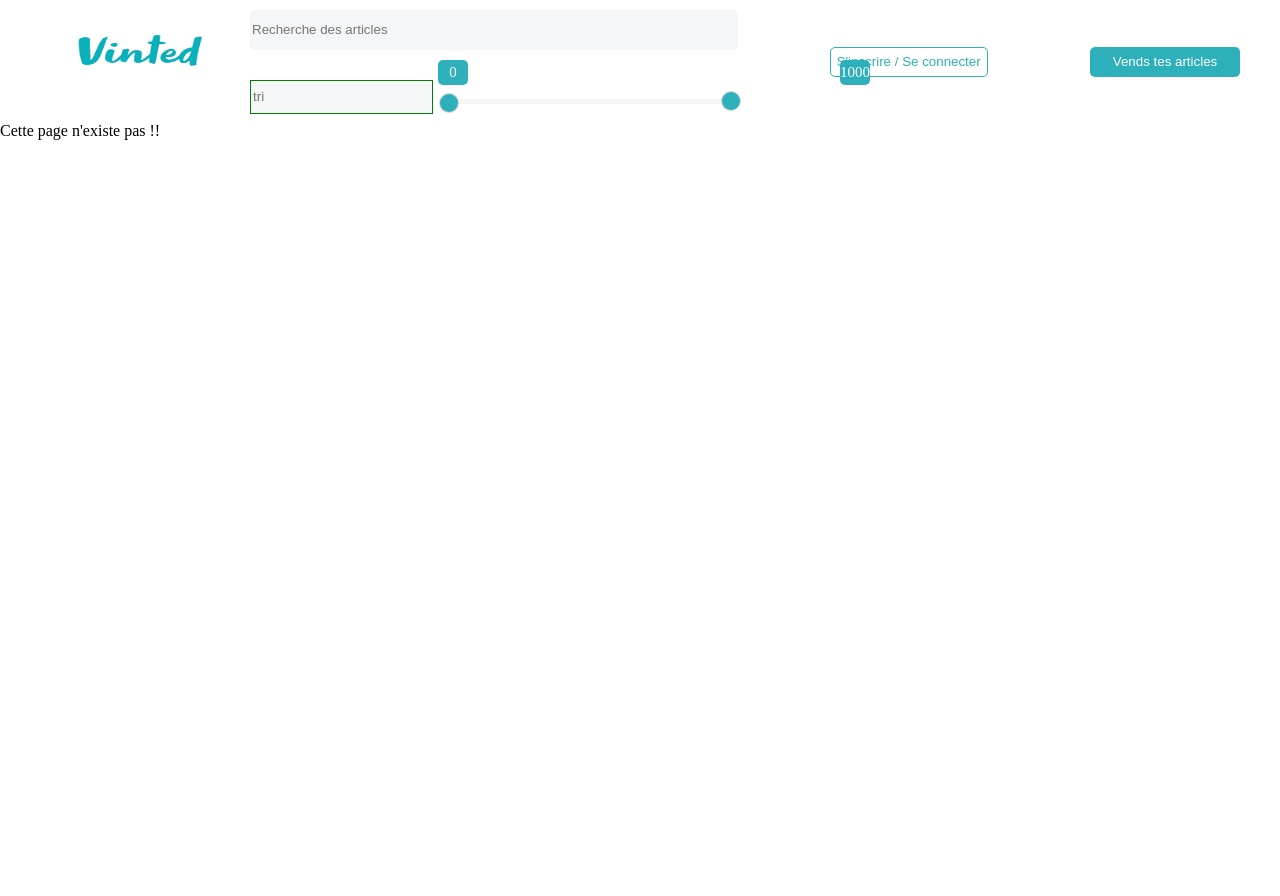
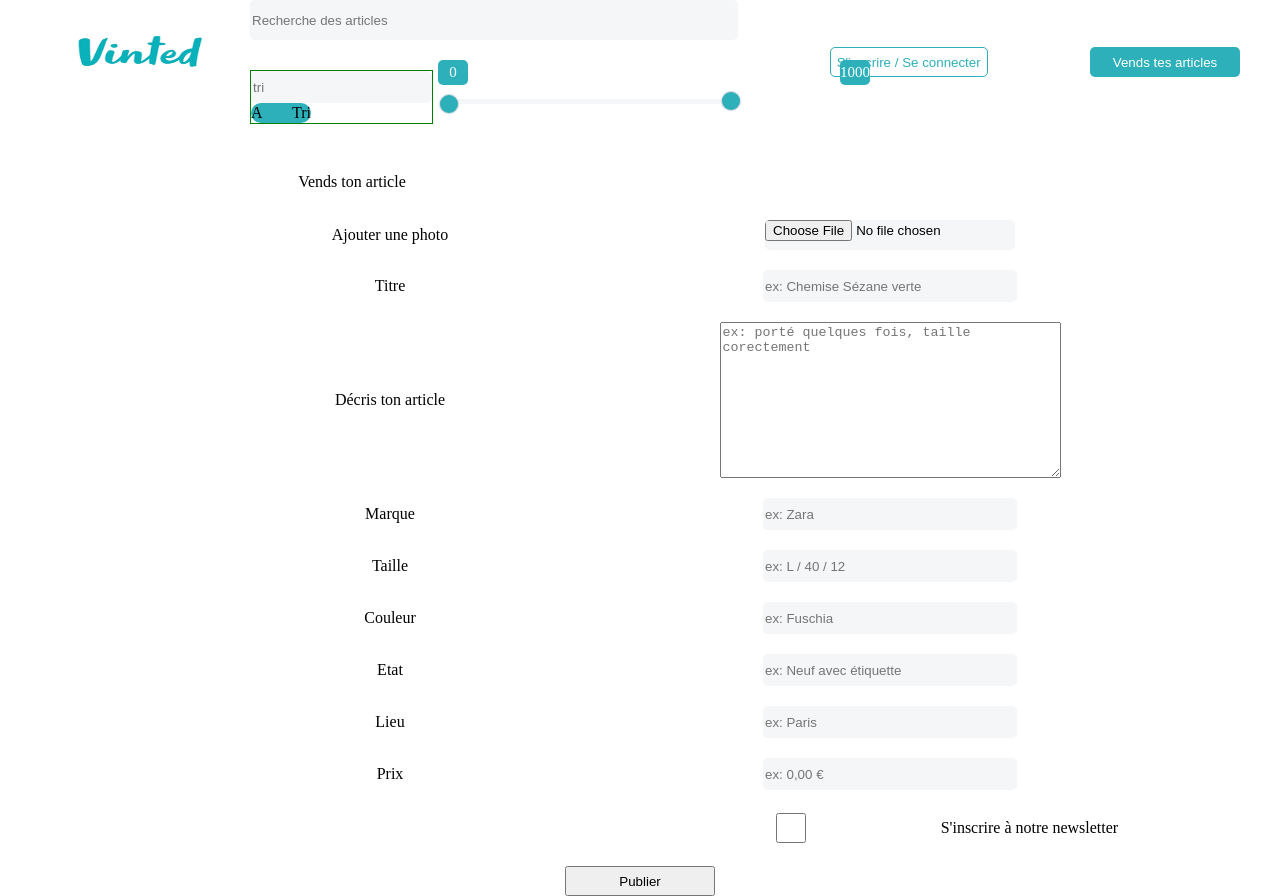
Before and after one commit to Tarik012/react-router-vinted, a React (Create React App) app: page /publish in a window 1280 px wide. Before the commit the page ends 800 px from the top, so only its background shows below. Built offline with nearby package versions, Linux system fonts and the light colour scheme.

Commit message:
add sort button

```diff
--- a/src/App.css
+++ b/src/App.css
@@ -313,3 +313,42 @@ input {
 .signup-login-modal-container {
   /* border: 5px solid red; */
 }
+
+.div-publish {
+  margin: 0 auto;
+  margin-top: 50px;
+  margin-bottom: 30px;
+  display: flex;
+  flex-direction: column;
+  align-items: flex-start;
+}
+
+.div-h1 {
+  width: 55%;
+  display: flex;
+  align-items: center;
+  justify-content: center;
+}
+
+.publish-container {
+  margin: 0 auto;
+  max-width: 1000px;
+}
+
+.section-publish {
+  display: flex;
+  align-items: center;
+  justify-content: center;
+  margin-top: 20px;
+}
+
+.section-publish input {
+  width: 250px;
+}
+
+.section-publish div {
+  flex: 1;
+  display: flex;
+  align-items: center;
+  justify-content: space-evenly;
+}
--- a/src/App.js
+++ b/src/App.js
@@ -1,5 +1,6 @@
 import "./App.css";
 import "./MultiRangeSlider.css";
+import "./Sort.css";
 
 import { useState } from "react";
 
@@ -13,6 +14,7 @@ import Home from "./pages/Home";
 import Offer from "./pages/Offer";
 import Signup from "./pages/Signup";
 import Login from "./pages/Login";
+import Publish from "./pages/Publish";
 import Header from "./components/Header";
 import Blank from "./components/Blank";
 import Search from "./components/Search";
@@ -80,6 +82,7 @@ function App() {
             path="/login"
             element={<Login handleToken={handleToken} />}
           ></Route> */}
+          <Route path="/publish" element={<Publish token={token} />}></Route>
           <Route path="*" element={<Blank />}></Route>
         </Routes>
         {visible && (
--- /dev/null
+++ b/src/Sort.css
@@ -0,0 +1,27 @@
+.sort-container {
+  border: none;
+  width: 60px;
+  height: 20px;
+  display: flex;
+  align-items: center;
+  justify-content: space-between;
+  background-color: #2db0ba;
+  border-radius: 20px;
+}
+
+.sort-container button {
+  width: 20px;
+  height: 20px;
+  border-radius: 50px;
+  border: none;
+}
+
+.A {
+  transform: translateX(0%);
+  transition: transform 0.3s ease-in-out;
+}
+
+.D {
+  transform: translateX(-200%);
+  transition: transform 0.3s ease-in-out;
+}
--- a/src/components/Header.js
+++ b/src/components/Header.js
@@ -12,6 +12,7 @@ const Header = ({ token, setToken, search, visible, setVisible }) => {
     Cookies.remove("tokenCookie");
     navigate("/");
   };
+
   return (
     <div className="header">
       <div className="logo">
@@ -24,7 +25,7 @@ const Header = ({ token, setToken, search, visible, setVisible }) => {
 
       {token ? (
         <div className="login-disconnect">
-          <button onClick={handleClickDisconnect}>Deconnexion</button>
+          <button onClick={handleClickDisconnect}>Se déconnecter</button>
         </div>
       ) : (
         <div className="login-connect">
@@ -45,8 +46,22 @@ const Header = ({ token, setToken, search, visible, setVisible }) => {
         //   </Link>
         // </div>
       )}
+
       <div className="button-buy">
-        <button>Vends tes articles</button>
+        {token ? ( //lien vers page publish si on est connecté
+          <Link to="/publish">
+            <button>Vends tes articles</button>
+          </Link>
+        ) : (
+          //lien vers page home avec la modal de connexion si on n'est pas connecté
+          <Link to="/">
+            <button>Vends tes articles</button>
+          </Link>
+        )}
+
+        {/* <Link to={token !== "" ? "/publish" : "*"}>
+          <button>Vends tes articles</button>
+        </Link> */}
       </div>
     </div>
   );
--- a/src/components/Search.js
+++ b/src/components/Search.js
@@ -1,4 +1,5 @@
 import MultiRangeSlider from "./MultiRangeSlider";
+import Sort from "./Sort";
 
 const Search = ({
   title,
@@ -48,6 +49,7 @@ const Search = ({
               setSort(e.target.value);
             }}
           ></input>
+          <Sort />
         </div>
         <div className="multi-range-slider-container">
           <MultiRangeSlider
--- /dev/null
+++ b/src/components/Sort.js
@@ -0,0 +1,31 @@
+import { useState } from "react";
+
+const Sort = () => {
+  const [displayA, setDisplayA] = useState(true);
+  const [displayD, setDisplayD] = useState(false);
+
+  return (
+    <div className="sort-container">
+      <div
+        className={displayA && "A"}
+        onClick={() => {
+          setDisplayA(!displayA);
+          setDisplayD(!displayD);
+        }}
+      >
+        A
+      </div>
+      <div
+        className={displayD && "D"}
+        onClick={() => {
+          setDisplayD(!displayD);
+          setDisplayA(!displayA);
+        }}
+      >
+        Tri
+      </div>
+    </div>
+  );
+};
+
+export default Sort;
--- /dev/null
+++ b/src/pages/Publish.js
@@ -0,0 +1,224 @@
+import axios from "axios";
+import { useState } from "react";
+
+const Publish = ({ token }) => {
+  const [picture, setPicture] = useState({});
+  const [title, setTitle] = useState("");
+  const [description, setDescription] = useState("");
+  const [marque, setMarque] = useState("");
+  const [taille, setTaille] = useState("");
+  const [couleur, setCouleur] = useState("");
+  const [etat, setEtat] = useState("");
+  const [lieu, setLieu] = useState("");
+  const [price, setPrice] = useState("");
+  const [change, setChange] = useState(false);
+  const [data, setData] = useState();
+
+  const url = "https://lereacteur-vinted-api.herokuapp.com/offer/publish";
+
+  const handleSubmit = async (event) => {
+    event.preventDefault();
+
+    try {
+      const formData = new FormData();
+      formData.append("title", title);
+      formData.append("description", description);
+      formData.append("price", price);
+      formData.append("condition", etat);
+      formData.append("city", lieu);
+      formData.append("brand", marque);
+      formData.append("size", taille);
+      formData.append("color", couleur);
+      formData.append("picture", picture);
+
+      const response = await axios.post(url, formData, {
+        headers: {
+          authorization: `Bearer ${token}`,
+          "Content-Type": "multipart/form-data",
+        },
+      });
+      setData(response.data);
+      console.log("data=>", response.data);
+    } catch (error) {
+      console.log(error.message);
+    }
+  };
+
+  return (
+    <>
+      <div className="div-publish">
+        <div className="div-h1">
+          <h1>Vends ton article</h1>
+        </div>
+      </div>
+
+      <div className="publish-container">
+        <form onSubmit={handleSubmit}>
+          <div className="section-publish">
+            <div>
+              <p>Ajouter une photo</p>
+            </div>
+            <div>
+              <input
+                type="file"
+                onChange={(event) => {
+                  setPicture(event.target.files[0]);
+                }}
+              ></input>
+            </div>
+          </div>
+
+          <div className="section-publish">
+            <div>
+              <label>Titre</label>
+            </div>
+            <div>
+              <input
+                onChange={(event) => {
+                  setTitle(event.target.value);
+                }}
+                type="text"
+                placeholder="ex: Chemise Sézane verte"
+                value={title}
+              ></input>
+            </div>
+          </div>
+          <div className="section-publish">
+            <div>
+              <label>Décris ton article</label>
+            </div>
+            <div>
+              <textarea
+                onChange={(event) => {
+                  setDescription(event.target.value);
+                }}
+                cols="40"
+                rows="10"
+                placeholder="ex: porté quelques fois, taille corectement"
+                value={description}
+              ></textarea>
+            </div>
+          </div>
+
+          <div className="section-publish">
+            <div>
+              <label>Marque</label>
+            </div>
+            <div>
+              <input
+                onChange={(event) => {
+                  setMarque(event.target.value);
+                }}
+                type="text"
+                placeholder="ex: Zara"
+                value={marque}
+              ></input>
+            </div>
+          </div>
+
+          <div className="section-publish">
+            <div>
+              <label>Taille</label>
+            </div>
+            <div>
+              <input
+                onChange={(event) => {
+                  setTaille(event.target.value);
+                }}
+                type="text"
+                placeholder="ex: L / 40 / 12"
+                value={taille}
+              ></input>
+            </div>
+          </div>
+
+          <div className="section-publish">
+            <div>
+              <label>Couleur</label>
+            </div>
+            <div>
+              <input
+                onChange={(event) => {
+                  setCouleur(event.target.value);
+                }}
+                type="text"
+                placeholder="ex: Fuschia"
+                value={couleur}
+              ></input>
+            </div>
+          </div>
+
+          <div className="section-publish">
+            <div>
+              <label>Etat</label>
+            </div>
+            <div>
+              <input
+                onChange={(event) => {
+                  setEtat(event.target.value);
+                }}
+                type="text"
+                placeholder="ex: Neuf avec étiquette"
+                value={etat}
+              ></input>
+            </div>
+          </div>
+
+          <div className="section-publish">
+            <div>
+              <label>Lieu</label>
+            </div>
+            <div>
+              <input
+                onChange={(event) => {
+                  setLieu(event.target.value);
+                }}
+                type="text"
+                placeholder="ex: Paris"
+                value={lieu}
+              ></input>
+            </div>
+          </div>
+
+          <div className="section-publish">
+            <div>
+              <label>Prix</label>
+            </div>
+            <div>
+              <input
+                onChange={(event) => {
+                  setPrice(event.target.value);
+                }}
+                type="text"
+                placeholder="ex: 0,00 €"
+                value={price}
+              ></input>
+            </div>
+          </div>
+
+          <div className="section-publish">
+            <div></div>
+            <div>
+              <input
+                type="checkbox"
+                checked={change}
+                onChange={() => {
+                  setChange(!change);
+                }}
+              ></input>
+              <p>S'inscrire à notre newsletter</p>
+            </div>
+          </div>
+
+          <div className="section-publish">
+            <div>
+              <button>Publier</button>
+            </div>
+          </div>
+        </form>
+      </div>
+    </>
+  );
+};
+
+export default Publish;
```
